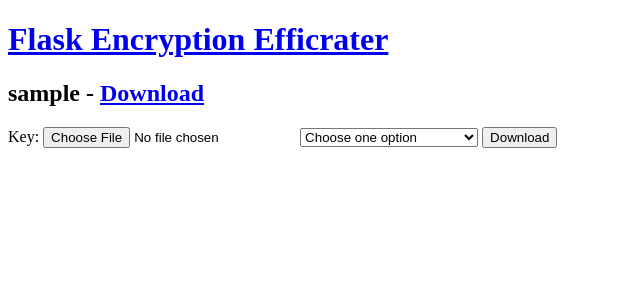
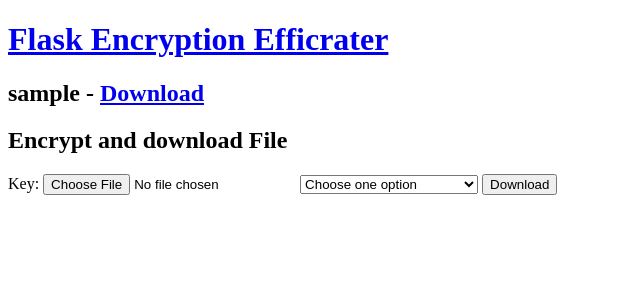
Before and after one commit to Donkrzawayan/Flask-encryption-efficiency-rater, a Flask app: a page that uses templates/file.html in a window 1280 px wide. Shown: the top 300 px of the page, without its empty margins (0-640 px from the left). Run offline with Flask 2, Linux system fonts and the light colour scheme.

Commit message:
fixing defects in HTML templates

```diff
--- a/templates/file.html
+++ b/templates/file.html
@@ -7,10 +7,13 @@
 <body>
     {% include 'header.html' %}
     <h2>{{ filename }} - <a href=/file/{{ filename }}/download >Download</a></h2>
-    <form method=post action="/file/{{ filename }}" enctype="multipart/form-data" >
-        Key: <input type="file" name="key">
-        {% include 'select.html' %}
-        <input type=submit value="Download">
-    </form>
+    <div>
+        <h2>Encrypt and download File</h2>
+        <form method=post action="/file/{{ filename }}" enctype="multipart/form-data" >
+            Key: <input type="file" name="key">
+            {% include 'select.html' %}
+            <input type=submit value="Download">
+        </form>
+    </div>
 </body>
 </html>
--- a/templates/index.html
+++ b/templates/index.html
@@ -26,7 +26,7 @@
         </form>
     </div>
     <div>
-        <h2>Encode and upload new File</h2>
+        <h2>Encrypt and upload new File</h2>
         <form method="post" enctype="multipart/form-data" action="/upload">
             Key: <input type="file" name="key">
             {% include 'select.html' %}
--- a/templates/upload.html
+++ b/templates/upload.html
@@ -2,7 +2,7 @@
 <html lang="en">
 <head>
     <meta charset="UTF-8">
-{#    <title>Flask Encryption Efficrater - {{ session['select'] }}</title>#}
+    <title>Flask Encryption Efficrater - {{ session['select'] }}</title>
 </head>
 <body>
     {% include 'header.html' %}
```
